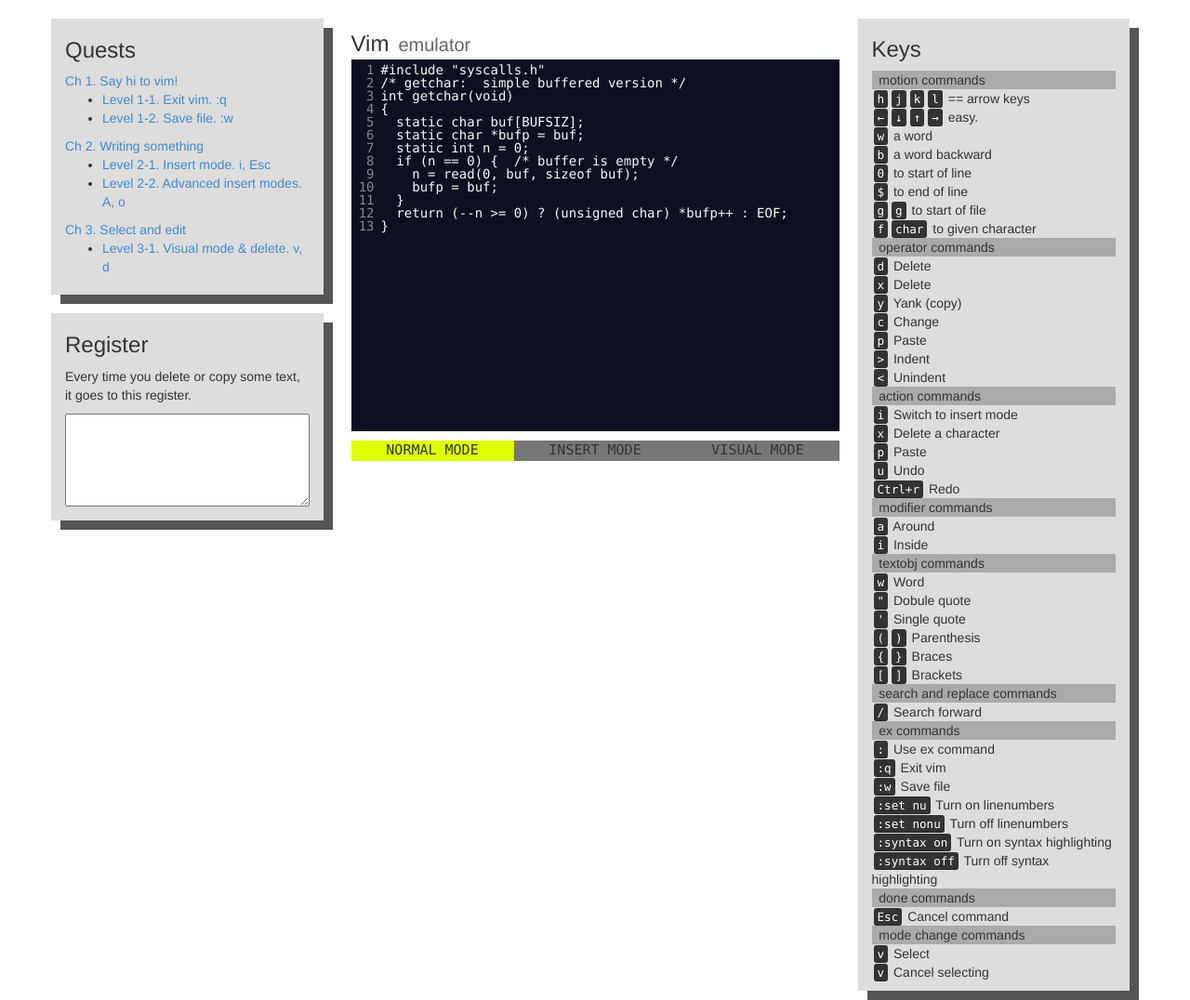
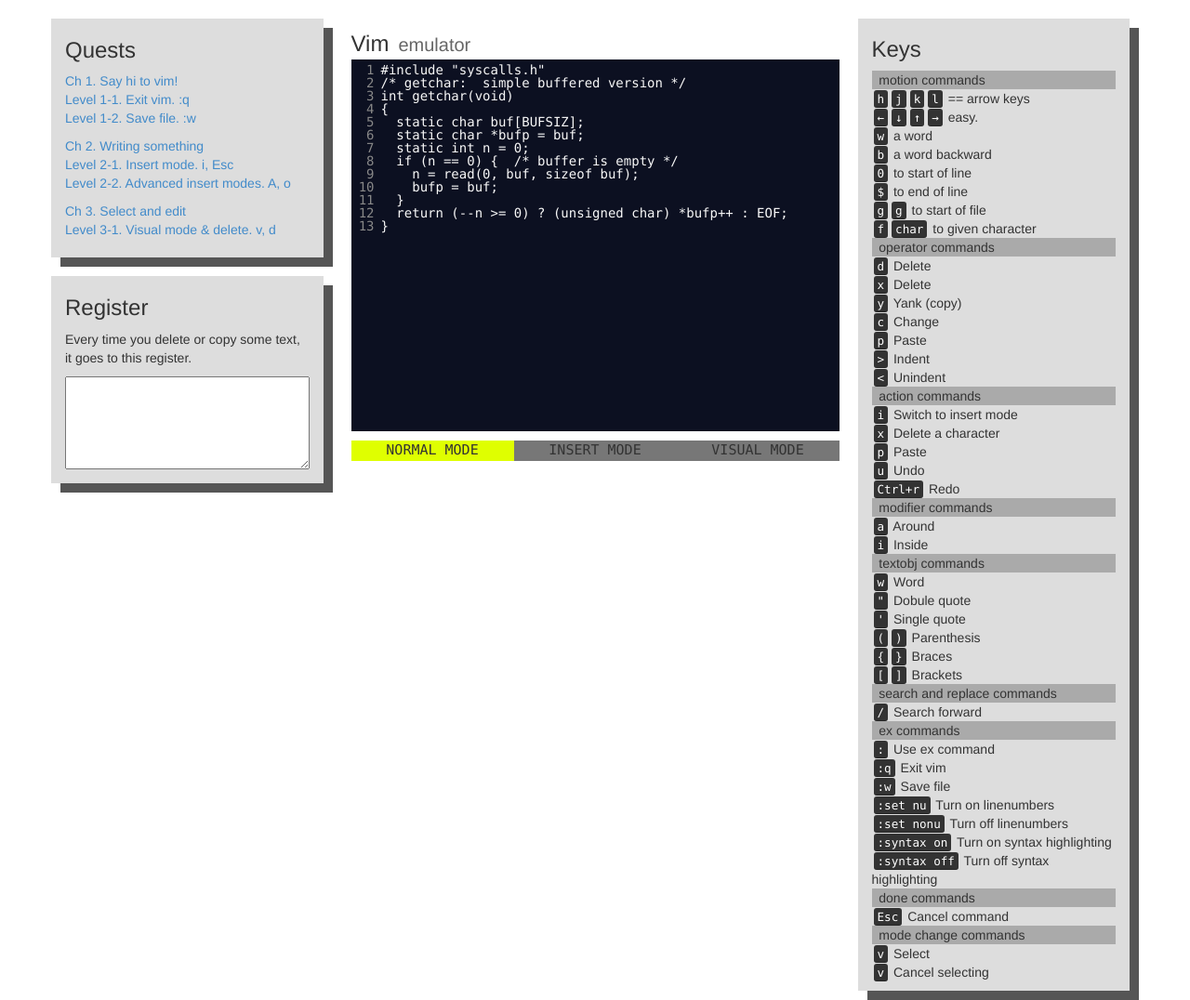
Before and after one commit to blukat29/vimedu, a plain HTML site: page index.html in a window 1280 px wide. Shown: the whole page at 93% size. Drawn offline with Linux system fonts and the light colour scheme.

Commit message:
[quest] Style the quest list.

```diff
--- a/include/default.css
+++ b/include/default.css
@@ -42,6 +42,12 @@
 }
 .CodeMirror {
   font-family: Consolas;
+}
+
+/* Quest list */
+#quest-list > ul {
+  padding: 0;
+  list-style-type: none;
 }
 
 /* Title above the Vim */
```
